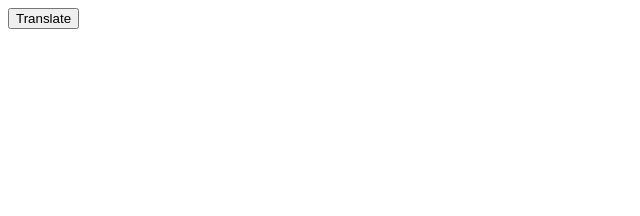
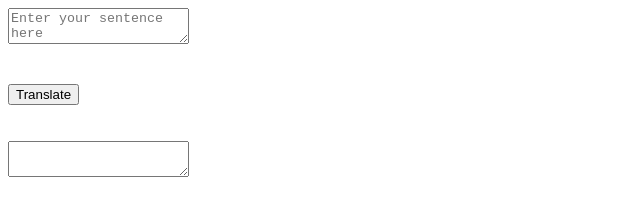
Before and after one commit to om0201/minion-translation, a plain HTML site: page index.html in a window 1280 px wide. Both pictures are taken after a click on the button "Translate". Shown: the whole page, without its empty margins (0-640 px from the left). Drawn offline with Linux system fonts and the light colour scheme.

Commit message:
ip op processing done

```diff
--- a/app.js
+++ b/app.js
@@ -1,7 +1,9 @@
 const buttonTranslate = document.querySelector("#btn-translate");
+const input = document.querySelector("#ip")
+const output = document.querySelector("#op")
 
 function translate() {
-  console.log('Clicked');
+  output.innerText = input.value;
 }
 
 buttonTranslate.addEventListener('click', translate)
--- a/index.html
+++ b/index.html
@@ -6,7 +6,12 @@
   <title>Minion Translation</title>
 </head>
 <body>
-  <button id="btn-translate">Translate</button>
+  <textarea id="ip" placeholder="Enter your sentence here"></textarea><br><br><br>
+  <button id="btn-translate">Translate</button><br><br><br>
+
+  <div>
+    <textarea id="op"></textarea>
+  </div>
 
   <script src="app.js" type="text/javascript"></script>
 </body>
```
